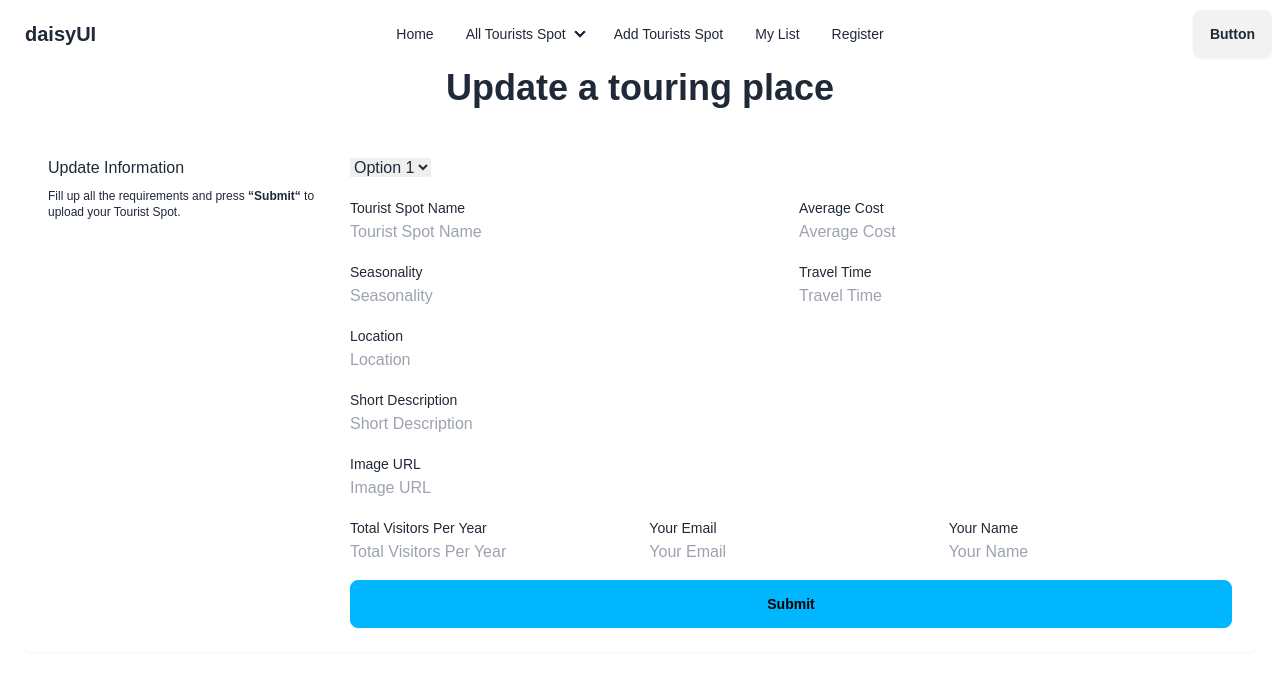
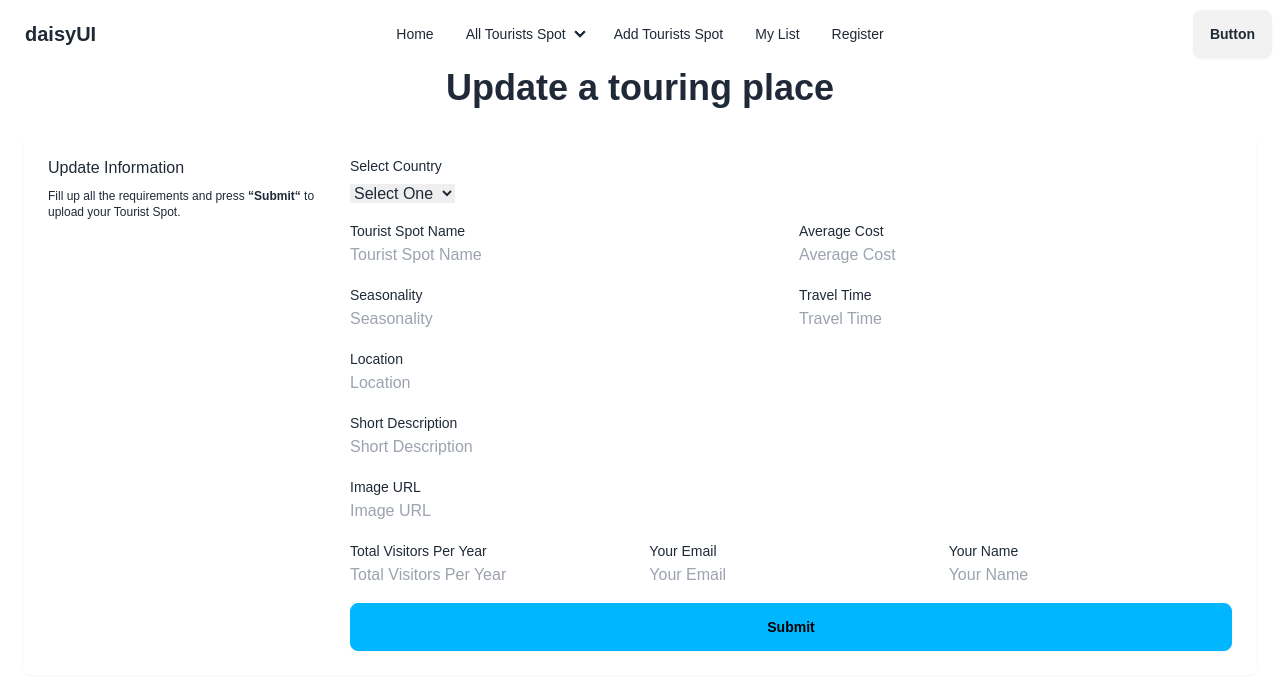
Before and after one commit to Shaon247on/Wander-Loom-A10, a React (Vite) app: page /AddTouristsSpot in a window 1280 px wide. Shown: the top 690 px of the page. Built offline with nearby package versions, Linux system fonts and the light colour scheme; no server answers.

Commit message:
added spot to mongodb

```diff
--- a/package.json
+++ b/package.json
@@ -16,7 +16,8 @@
     "react": "^18.2.0",
     "react-dom": "^18.2.0",
     "react-router-dom": "^6.23.0",
-    "sort-by": "^1.2.0"
+    "sort-by": "^1.2.0",
+    "sweetalert2": "^11.10.8"
   },
   "devDependencies": {
     "@types/react": "^18.2.66",
--- a/src/Components/Pages/AddTouristsSpot.jsx
+++ b/src/Components/Pages/AddTouristsSpot.jsx
@@ -1,32 +1,88 @@
 import { useState } from "react";
+import Swal from 'sweetalert2'
 
 const AddTouristsSpot = () => {
 
 
-    const [selectedValue, setSelectedValue] = useState('');
-    console.log(selectedValue)
+    const [country, setCountry] = useState('');
+    console.log(country)
 
     const handleChange = (event) => {
-      setSelectedValue(event.target.value);
+        setCountry(event.target.value);
     };
 
+
+
+    const handleAddSpot = (e) => {
+        e.preventDefault()
+        const form = e.target
+        const spot = form.spot.value
+        const cost = form.cost.value
+        const seasonality = form.seasonality.value
+        const time = form.time.value
+        const location = form.location.value
+        const description = form.description.value
+        const image = form.image.value
+        const visitors = form.visitors.value
+        const email = form.email.value
+        const name = form.name.value
+        const newSpot = {
+            spot,
+            cost,
+            seasonality,
+            time,
+            location,
+            description,
+            image,
+            visitors,
+            email,
+            name,
+            country
+        }
+        console.log(newSpot)
+        //send data to sever
+        fetch('http://localhost:5000/AllTouristsSpots', {
+            method: 'POST',
+            headers: {
+                'content-type': "application/json"
+            },
+            body: JSON.stringify(newSpot)
+        })
+            .then(res => res.json())
+            .then(data => {
+                console.log(data)
+                if (data.insertedId) {
+                    Swal.fire({
+                        title: 'Success!',
+                        text: 'Successfully added new Tourist Spot',
+                        icon: 'success',
+                        confirmButtonText: 'Cool'
+                    })
+                }
+            })
+    }
 
     return (
         <div>
             <h2 className="text-4xl text-center font-bold">Update a touring place</h2>
             <section className="p-6 dark:bg-gray-100 dark:text-gray-900">
-                <form noValidate="" action="" className="container flex flex-col mx-auto space-y-12">
+                <form onSubmit={handleAddSpot} className="container flex flex-col mx-auto space-y-12">
                     <fieldset className="grid grid-cols-4 gap-6 p-6 rounded-md shadow-sm dark:bg-gray-50">
                         <div className="space-y-2 col-span-full lg:col-span-1">
                             <p className="font-medium">Update Information</p>
                             <p className="text-xs">Fill up all the requirements and press <span className="font-bold">&ldquo;Submit&ldquo;</span> to upload your Tourist Spot.</p>
                         </div>
                         <div className="grid grid-cols-6 gap-4 col-span-full lg:col-span-3">
-                            <div className="col-span-full">
-                                <select value={selectedValue} onChange={handleChange}>
-                                    <option value="option1">Option 1</option>
-                                    <option value="option2">Option 2</option>
-                                    <option value="option3">Option 3</option>
+                            <div className="col-span-full flex flex-col items-start gap-2">
+                                <label className="text-sm">Select Country</label>
+                                <select value={country} onChange={handleChange}>
+                                    <option >Select One</option>
+                                    <option value="Bangladesh">Bangladesh</option>
+                                    <option value="Thailand">Thailand</option>
+                                    <option value="Indonesia">Indonesia</option>
+                                    <option value="Malaysia">Malaysia</option>
+                                    <option value="Vietnam">Vietnam</option>
+                                    <option value="Cambodia">Cambodia</option>
                                 </select>
                             </div>
                             <div className="col-span-full sm:col-span-3">
@@ -44,7 +100,7 @@ const AddTouristsSpot = () => {
                             </div>
                             <div className="col-span-full sm:col-span-3">
                                 <label className="text-sm">Travel Time</label>
-                                <input name="travel-time" type="text" placeholder="Travel Time" className="w-full rounded-md focus:ring focus:ring-opacity-75 dark:text-gray-50 focus:dark:ring-violet-600 dark:border-gray-300" />
+                                <input name="time" type="text" placeholder="Travel Time" className="w-full rounded-md focus:ring focus:ring-opacity-75 dark:text-gray-50 focus:dark:ring-violet-600 dark:border-gray-300" />
                             </div>
                             <div className="col-span-full">
                                 <label className="text-sm">Location</label>
```
Also changed, not shown: 1 other file (tests, documents, lock files or other folders).
